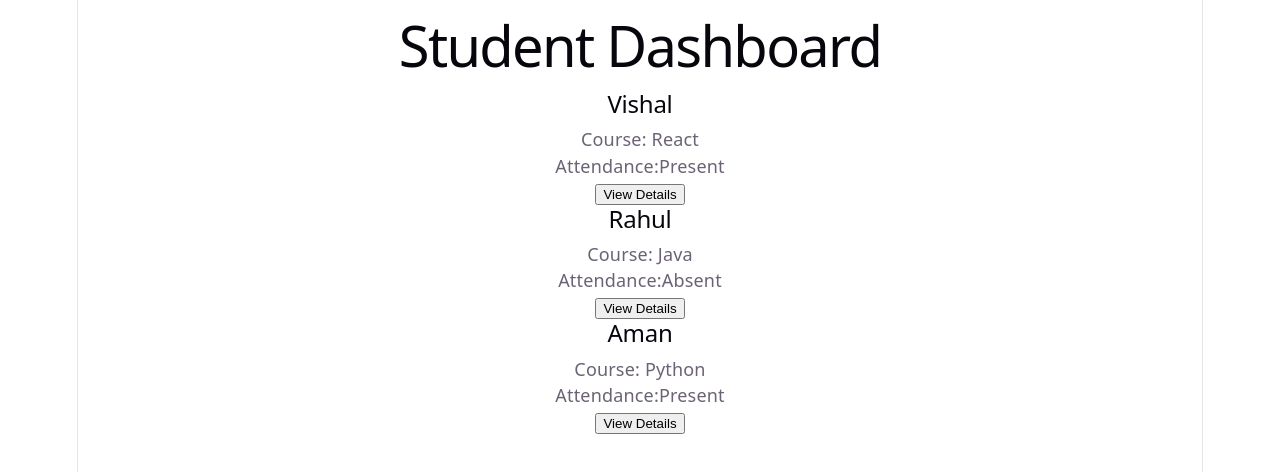
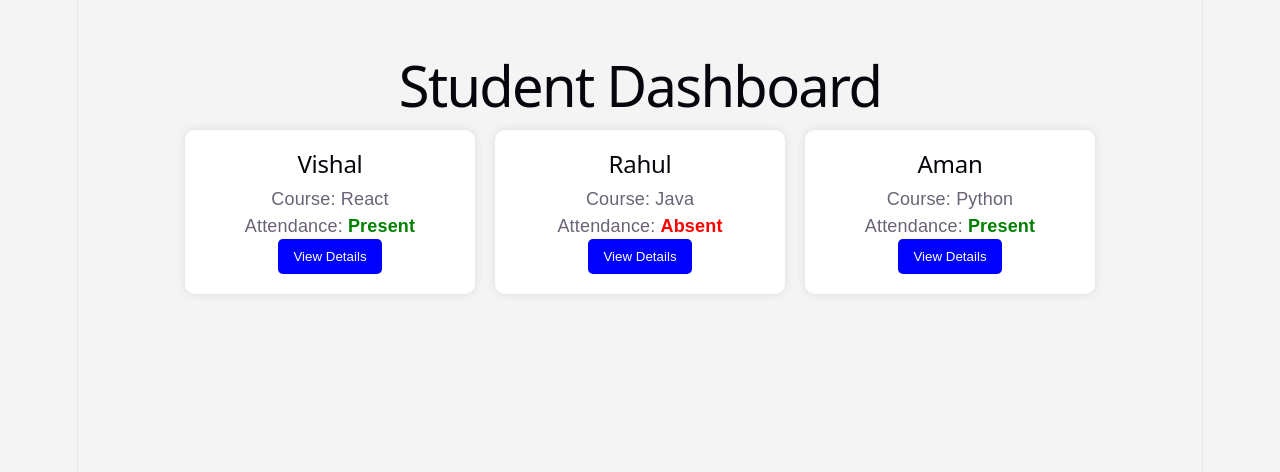
Before and after one commit to vishalkumar2501/Master_react, a React (Vite) app in the folder project_based-L/: page / in a window 1280 px wide. Shown: the top 472 px of the page. Built offline with nearby package versions, Linux system fonts and the light colour scheme.

Commit message:
update css

```diff
--- a/project_based-L/src/App.css
+++ b/project_based-L/src/App.css
@@ -1,184 +1,46 @@
-.counter {
-  font-size: 16px;
-  padding: 5px 10px;
-  border-radius: 5px;
-  color: var(--accent);
-  background: var(--accent-bg);
-  border: 2px solid transparent;
-  transition: border-color 0.3s;
-  margin-bottom: 24px;
-
-  &:hover {
-    border-color: var(--accent-border);
-  }
-  &:focus-visible {
-    outline: 2px solid var(--accent);
-    outline-offset: 2px;
-  }
+body{
+  margin:0;
+  font-family:Arial;
+  background:#f4f4f4;
 }
 
-.hero {
-  position: relative;
-
-  .base,
-  .framework,
-  .vite {
-    inset-inline: 0;
-    margin: 0 auto;
-  }
-
-  .base {
-    width: 170px;
-    position: relative;
-    z-index: 0;
-  }
-
-  .framework,
-  .vite {
-    position: absolute;
-  }
-
-  .framework {
-    z-index: 1;
-    top: 34px;
-    height: 28px;
-    transform: perspective(2000px) rotateZ(300deg) rotateX(44deg) rotateY(39deg)
-      scale(1.4);
-  }
-
-  .vite {
-    z-index: 0;
-    top: 107px;
-    height: 26px;
-    width: auto;
-    transform: perspective(2000px) rotateZ(300deg) rotateX(40deg) rotateY(39deg)
-      scale(0.8);
-  }
+.container{
+  padding:40px;
+  text-align:center;
 }
 
-#center {
-  display: flex;
-  flex-direction: column;
-  gap: 25px;
-  place-content: center;
-  place-items: center;
-  flex-grow: 1;
-
-  @media (max-width: 1024px) {
-    padding: 32px 20px 24px;
-    gap: 18px;
-  }
+.cardContainer{
+  display:flex;
+  gap:20px;
+  justify-content:center;
+  flex-wrap:wrap;
 }
 
-#next-steps {
-  display: flex;
-  border-top: 1px solid var(--border);
-  text-align: left;
-
-  & > div {
-    flex: 1 1 0;
-    padding: 32px;
-    @media (max-width: 1024px) {
-      padding: 24px 20px;
-    }
-  }
-
-  .icon {
-    margin-bottom: 16px;
-    width: 22px;
-    height: 22px;
-  }
-
-  @media (max-width: 1024px) {
-    flex-direction: column;
-    text-align: center;
-  }
+.card{
+  background:white;
+  padding:20px;
+  width:250px;
+  border-radius:10px;
+  box-shadow:0 0 10px rgba(0,0,0,0.1);
 }
 
-#docs {
-  border-right: 1px solid var(--border);
-
-  @media (max-width: 1024px) {
-    border-right: none;
-    border-bottom: 1px solid var(--border);
-  }
+.card button{
+  padding:10px 15px;
+  border:none;
+  background:blue;
+  color:white;
+  border-radius:5px;
+  cursor:pointer;
 }
 
-#next-steps ul {
-  list-style: none;
-  padding: 0;
-  display: flex;
-  gap: 8px;
-  margin: 32px 0 0;
-
-  .logo {
-    height: 18px;
-  }
-
-  a {
-    color: var(--text-h);
-    font-size: 16px;
-    border-radius: 6px;
-    background: var(--social-bg);
-    display: flex;
-    padding: 6px 12px;
-    align-items: center;
-    gap: 8px;
-    text-decoration: none;
-    transition: box-shadow 0.3s;
-
-    &:hover {
-      box-shadow: var(--shadow);
-    }
-    .button-icon {
-      height: 18px;
-      width: 18px;
-    }
-  }
-
-  @media (max-width: 1024px) {
-    margin-top: 20px;
-    flex-wrap: wrap;
-    justify-content: center;
-
-    li {
-      flex: 1 1 calc(50% - 8px);
-    }
-
-    a {
-      width: 100%;
-      justify-content: center;
-      box-sizing: border-box;
-    }
-  }
+.present{
+  color:green;
+  font-weight:bold;
+  margin-left:5px;
 }
 
-#spacer {
-  height: 88px;
-  border-top: 1px solid var(--border);
-  @media (max-width: 1024px) {
-    height: 48px;
-  }
+.absent{
+  color:red;
+  font-weight:bold;
+  margin-left:5px;
 }
-
-.ticks {
-  position: relative;
-  width: 100%;
-
-  &::before,
-  &::after {
-    content: '';
-    position: absolute;
-    top: -4.5px;
-    border: 5px solid transparent;
-  }
-
-  &::before {
-    left: 0;
-    border-left-color: var(--border);
-  }
-  &::after {
-    right: 0;
-    border-right-color: var(--border);
-  }
-}
```
